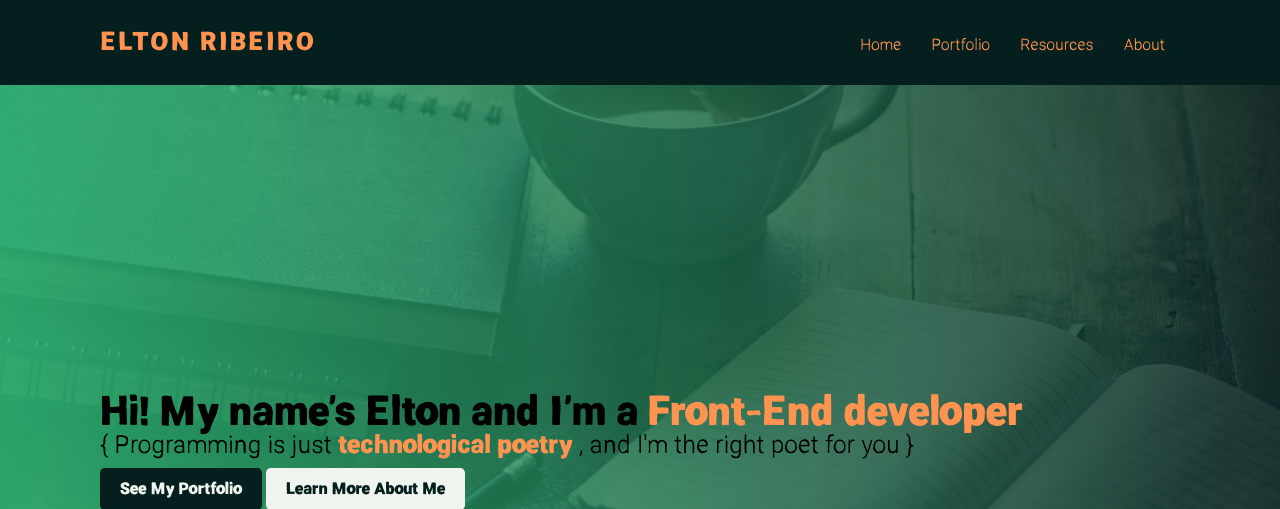
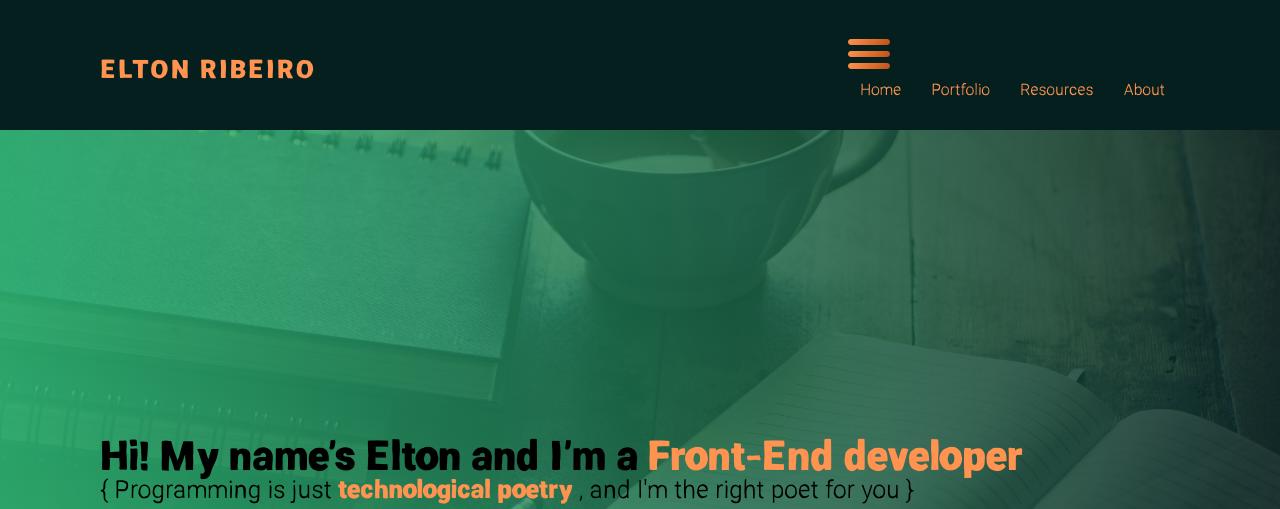
Before and after one commit to eltonls/portfolio, a Node server app: page / in a window 1280 px wide. Shown: the top 509 px of the page. Run offline with Node 20, Linux system fonts and the light colour scheme.

Commit message:
Added icons and finished menu button Started creating responsive design.

```diff
--- /dev/null
+++ b/public/scripts/app.js
@@ -0,0 +1,10 @@
+const menuBtnElement = document.getElementById("btnMenu");
+const openMenuElement = document.getElementById("btnOpen");
+const closeMenuElement = document.getElementById("btnClose");
+const navMenuElement = document.getElementById("navMenu");
+
+menuBtnElement.addEventListener("click", () => {
+    openMenuElement.classList.toggle("hidden");
+    closeMenuElement.classList.toggle("hidden");
+    navMenuElement.classList.toggle("show");
+})
--- a/public/stylesheets/scss/components/_button.scss
+++ b/public/stylesheets/scss/components/_button.scss
@@ -1,9 +1,33 @@
 @use "../utils/variables" as variables;
+@use "../utils/mixins" as mixins;
 
 .btn {
   padding: 1rem 2rem;
   border-radius: 0.3em;
   font-weight: bold;
+  transition: all .5s;
+}
+
+.btn--menu {
+    padding: 0;
+    background: none;
+    border: none;
+    .btn__open{
+        z-index: 3;
+        &::after{
+        content: url(../../../images/icons/menu-48.png);
+        display: block;
+        z-index: 5;
+        }
+    }
+    .btn__close {
+        z-index: 3;
+        &::after{
+        content: url(../../../images/icons/close-48.png);
+        display: block;
+        z-index: 5;
+        }
+    }
 }
 
 .btn--dark {
--- a/public/stylesheets/scss/layout/_header.scss
+++ b/public/stylesheets/scss/layout/_header.scss
@@ -1,4 +1,5 @@
 @use "../utils/_variables" as variables;
+@use "../utils/mixins" as mixins;
 
 .header{
     width: 100%;
@@ -11,4 +12,9 @@
     flex-direction: row;
     justify-content: space-between;
     align-items: baseline;
+
+	@include mixins.for-phone-only {
+		padding: 2rem 4rem;
+		align-items: center;
+	}
 }
--- a/public/stylesheets/scss/layout/_nav.scss
+++ b/public/stylesheets/scss/layout/_nav.scss
@@ -1,10 +1,14 @@
 @use "../utils/variables";
+@use "../utils/mixins" as mixins;
 
 .nav{
     &__menu{
        display: flex;
        flex-direction: row;
        justify-content: space-around;
+	   @include mixins.for-phone-only{
+	        display: none;
+	   }
     }
     &__item{
         margin: 0 1.5rem;
@@ -13,3 +17,20 @@
         color: inherit;
     }
 }
+
+// to show the menu when the button is pressed
+.show {
+    display: flex;
+    flex-direction: column;
+    justify-content: center;
+    align-items: center;
+    font-size: 3.5rem;
+    position: fixed;
+    top: 50%;
+    left: 50%;
+    transform: translate(-50%, -50%);
+    width: 100vw;
+    height: 100vh;
+    background-color: variables.$color-primary;
+    z-index: 0;
+}
--- a/public/stylesheets/scss/utils/_helpers.scss
+++ b/public/stylesheets/scss/utils/_helpers.scss
@@ -4,3 +4,6 @@
 .mb-md {
   margin-bottom: 4rem;
 }
+.hidden{
+    display: none;
+}
--- a/public/stylesheets/scss/utils/_mixins.scss
+++ b/public/stylesheets/scss/utils/_mixins.scss
@@ -0,0 +1,17 @@
+// BREAKPOINTS
+
+@mixin for-phone-only {
+	@media (max-width: 599px) { @content; }
+}
+@mixin for-tablet-portrait-up {
+	@media (min-width: 600px) { @content; }
+}
+@mixin for-tablet-landscape-up {
+	@media (min-width: 900px) { @content; }
+}
+@mixin for-desktop-up {
+	@media (min-width: 1200px) { @content; }
+}
+@mixin for-big-desktop-up {
+	@media (min-width: 1800px) { @content; }
+}
--- a/public/stylesheets/style.css
+++ b/public/stylesheets/style.css
@@ -135,10 +135,37 @@ a:hover {
   margin-bottom: 4rem;
 }
 
+.hidden {
+  display: none;
+}
+
 .btn {
   padding: 1rem 2rem;
   border-radius: 0.3em;
   font-weight: bold;
+  transition: all 0.5s;
+}
+
+.btn--menu {
+  padding: 0;
+  background: none;
+  border: none;
+}
+.btn--menu .btn__open {
+  z-index: 3;
+}
+.btn--menu .btn__open::after {
+  content: url(../../../images/icons/menu-48.png);
+  display: block;
+  z-index: 5;
+}
+.btn--menu .btn__close {
+  z-index: 3;
+}
+.btn--menu .btn__close::after {
+  content: url(../../../images/icons/close-48.png);
+  display: block;
+  z-index: 5;
 }
 
 .btn--dark {
@@ -161,17 +188,44 @@ a:hover {
   justify-content: space-between;
   align-items: baseline;
 }
+@media (max-width: 599px) {
+  .header {
+    padding: 2rem 4rem;
+    align-items: center;
+  }
+}
 
 .nav__menu {
   display: flex;
   flex-direction: row;
   justify-content: space-around;
 }
+@media (max-width: 599px) {
+  .nav__menu {
+    display: none;
+  }
+}
 .nav__item {
   margin: 0 1.5rem;
 }
 .nav__link {
   color: inherit;
+}
+
+.show {
+  display: flex;
+  flex-direction: column;
+  justify-content: center;
+  align-items: center;
+  font-size: 3.5rem;
+  position: fixed;
+  top: 50%;
+  left: 50%;
+  transform: translate(-50%, -50%);
+  width: 100vw;
+  height: 100vh;
+  background-color: #041F1E;
+  z-index: 0;
 }
 
 .section-call-to-action {
--- a/views/home.ejs
+++ b/views/home.ejs
@@ -49,5 +49,6 @@
         </div>
     </section>
 
+    <script src="scripts/app.js"></script>
     </body>
 </html>
--- a/views/partials/header.ejs
+++ b/views/partials/header.ejs
@@ -1,7 +1,11 @@
 <header class="header">
     <h6 class="heading-senary">Elton Ribeiro</h6>
     <nav class="nav">
-        <ul class="nav__menu">
+        <button class="btn--menu" id="btnMenu" aria-label="Menu button for the navigation">
+            <div class="btn__close hidden" id="btnClose"></div>
+            <div class="btn__open" id="btnOpen"></div>
+        </button>
+        <ul class="nav__menu" id="navMenu">
             <li class="nav__item"><a href="/home" class="nav__link">Home</a></li>
             <li class="nav__item"><a href="/portfolio" class="nav__link">Portfolio</a></li>
             <li class="nav__item"><a href="/resources" class="nav__link">Resources</a></li>
```
Also changed, not shown: public/images/icons/close-48.png (added), public/images/icons/close-96.png (added), public/images/icons/menu-48.png (added), public/images/icons/menu-96.png (added), 2 other files.
